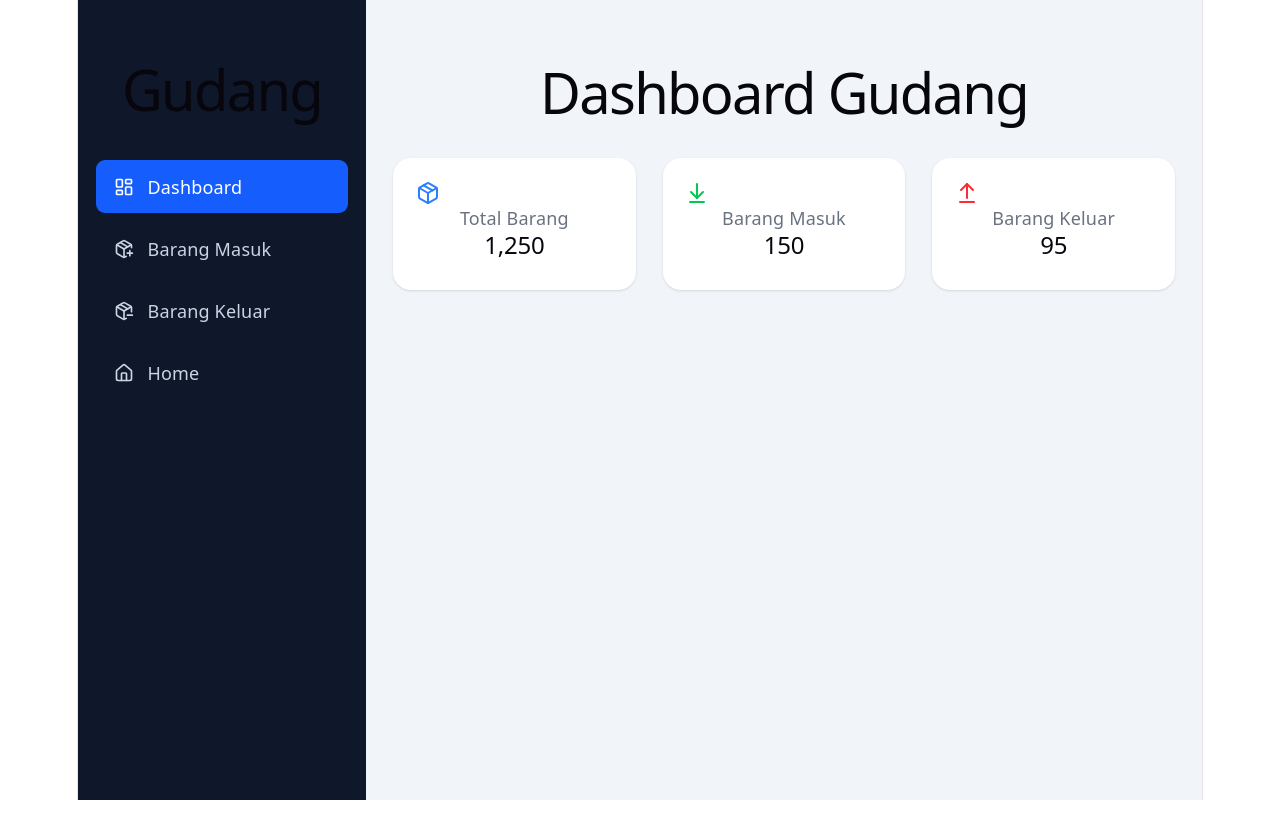
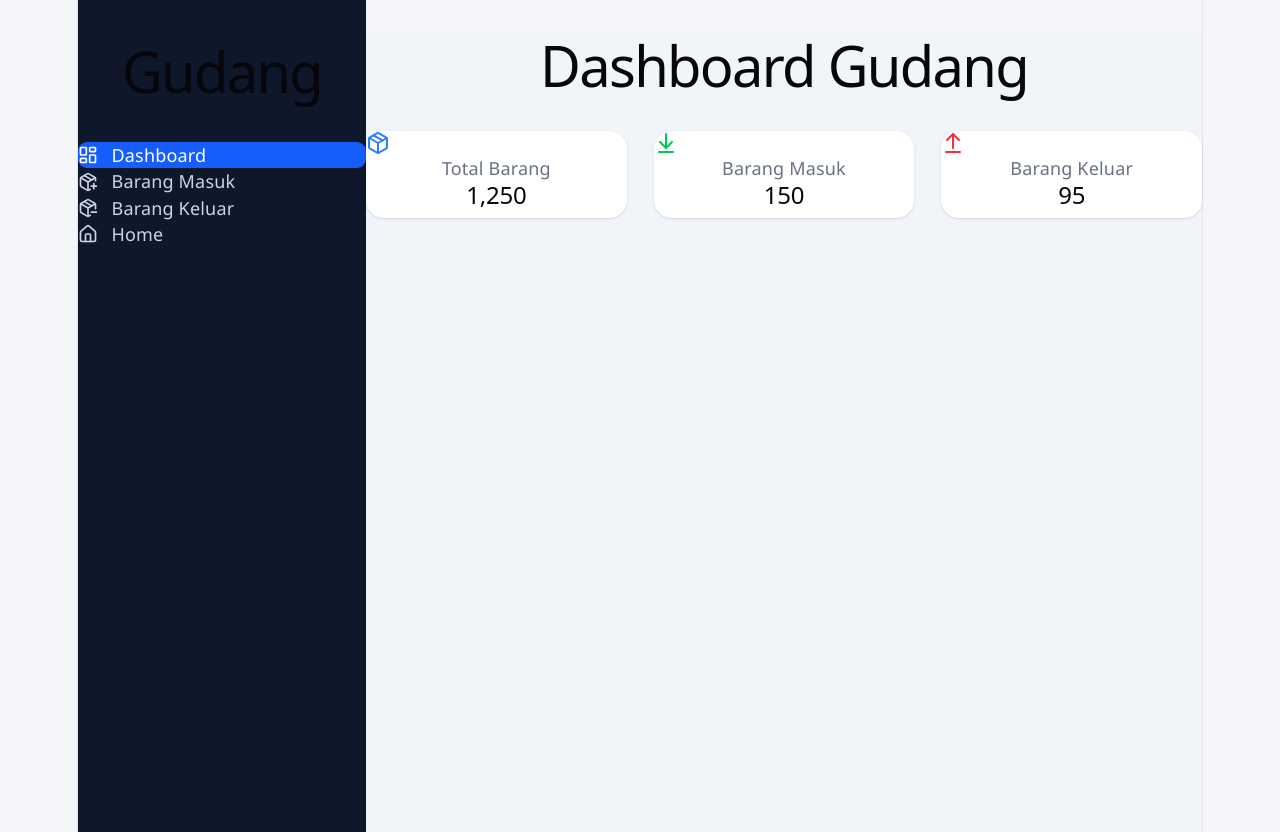
Before and after one commit to windsman09/Gudang, a React (Vite) app in the folder frontend/: page / in a window 1280 px wide. Before the commit the page ends 800 px from the top, so only its background shows below. Built offline with nearby package versions, Linux system fonts and the light colour scheme.

Commit message:
windows1

```diff
--- a/frontend/src/index.css
+++ b/frontend/src/index.css
@@ -111,3 +111,14 @@ code {
 }
 
 @import "tailwindcss";
+
+*{
+  margin: 0;
+  padding: 0;
+  box-sizing: borde-box;
+}
+
+body {
+  font-family: "Segoe UI", sans-serif;
+  background: #f4f6f9;
+}
```
Also changed, not shown: frontend/src/App.css (+14 -0 lines).
